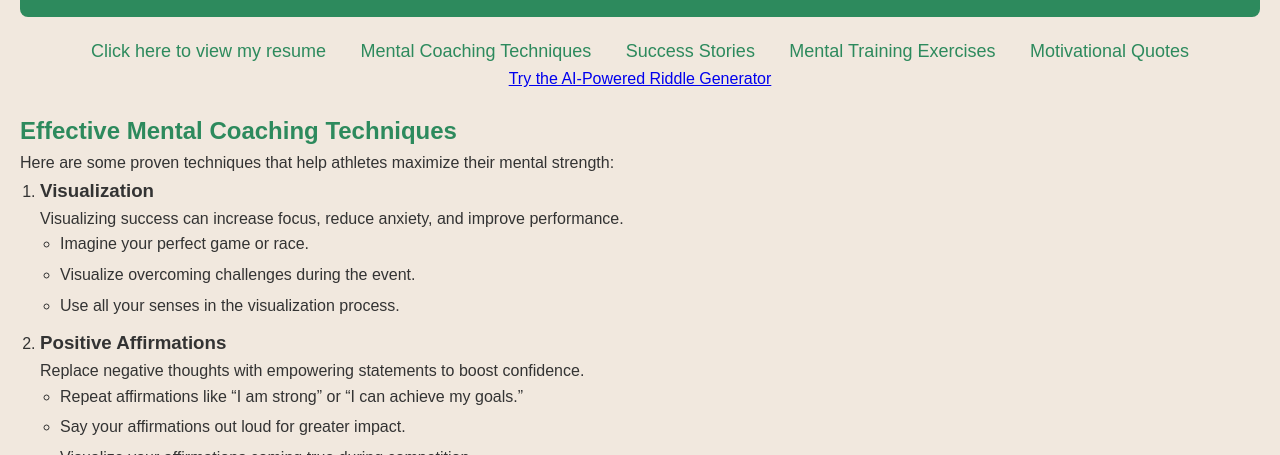
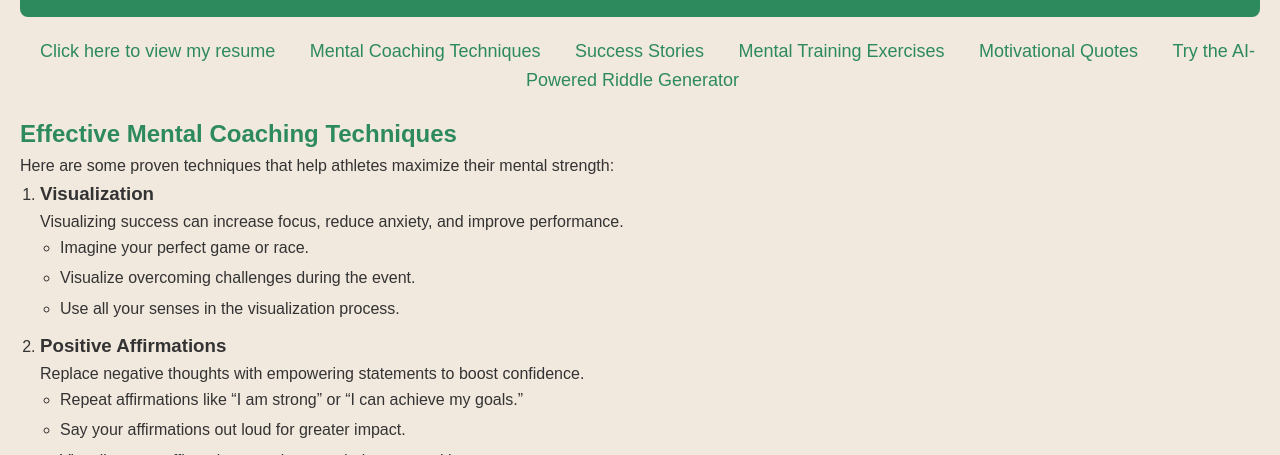
Before and after one commit to Nikayle/IS201-Nikayle, a plain HTML site: page index.html in a window 1280 px wide. Shown: the part 645-1100 px from the top of the page. Drawn offline with Linux system fonts and the light colour scheme.

Commit message:
Update index.html

```diff
--- a/index.html
+++ b/index.html
@@ -25,7 +25,7 @@
             <li><a href="#success-stories">Success Stories</a></li>
             <li><a href="#training">Mental Training Exercises</a></li>
             <li><a href="#gallery">Motivational Quotes</a></li>
-            <p><a href="app.html">Try the AI-Powered Riddle Generator</a></p>
+            <li><a href="app.html">Try the AI-Powered Riddle Generator</a></li>
 
 
         </ul>
```
